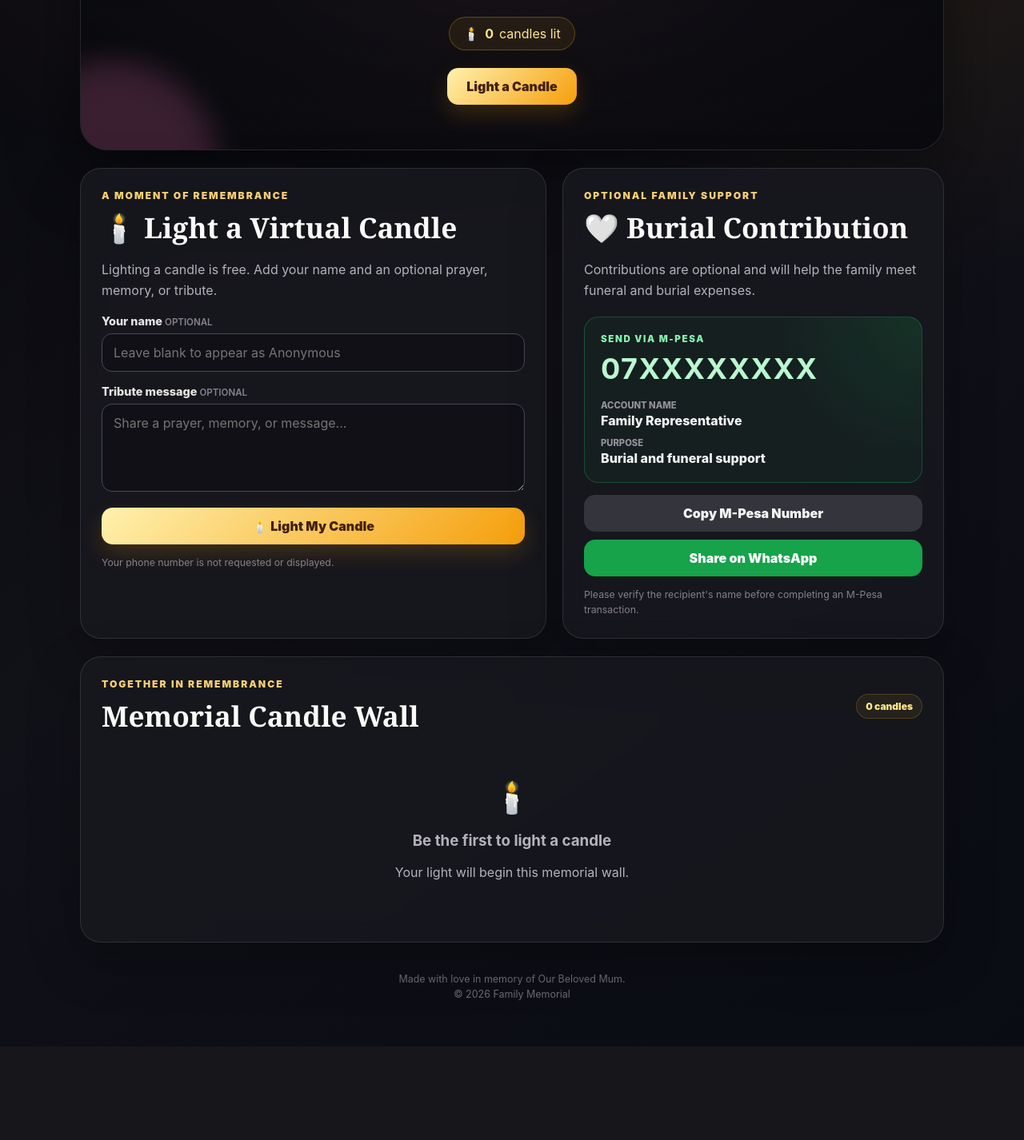
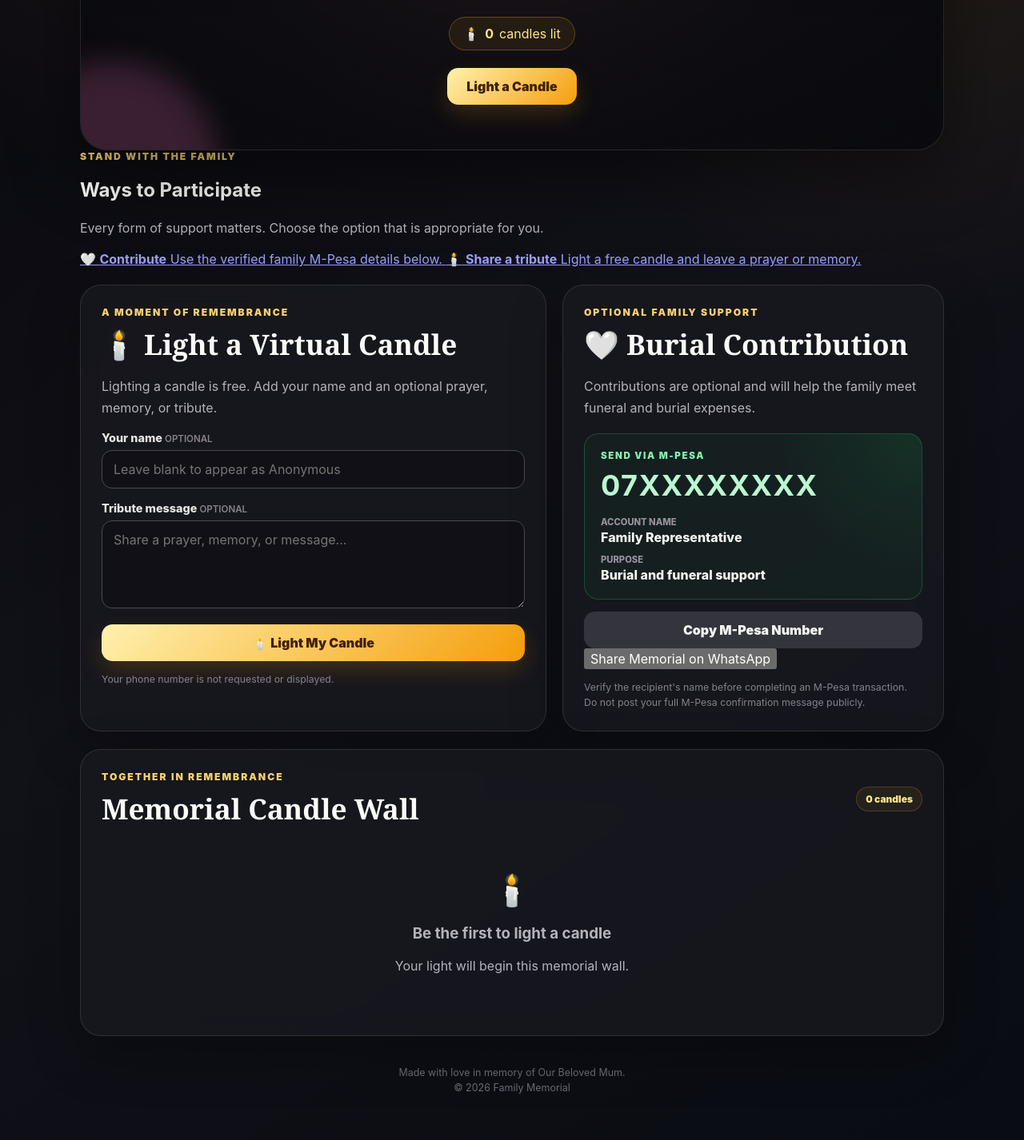
Before and after one commit to BasilOkoth/mum_memorial, a Flask app: page / in a window 1280 px wide. Shown: the part 493-1919 px from the top of the page at 80% size. Before the commit the page ends 1802 px from the top, so only its background shows below. Run offline with Flask 3, Linux system fonts and the light colour scheme; data that the repository does not hold is empty; some libraries are stand-ins or nearby versions.

Commit message:
Update index.html

```diff
--- a/templates/index.html
+++ b/templates/index.html
@@ -1,7 +1,7 @@
 {% extends "base.html" %}
 
 {% block body %}
-<main class="page-shell">
+<main class="page-shell has-mobile-actions">
     {% with notices = get_flashed_messages(with_categories=true) %}
         {% if notices %}
             <div class="notices" aria-live="polite">
@@ -43,9 +43,109 @@
                 candle{% if candle_count != 1 %}s{% endif %} lit
             </div>
 
-            <a class="primary-link" href="#light-candle">
-                Light a Candle
+            <div class="hero-actions">
+                {% if whatsapp_group_url %}
+                    <a
+                        class="whatsapp-primary-link"
+                        href="{{ whatsapp_group_url }}"
+                        target="_blank"
+                        rel="noopener noreferrer"
+                    >
+                        <span aria-hidden="true">💬</span>
+                        Join Contribution Group
+                    </a>
+                {% endif %}
+
+                <a class="primary-link hero-candle-link" href="#light-candle">
+                    Light a Candle
+                </a>
+            </div>
+        </div>
+    </section>
+
+    {% if whatsapp_group_url %}
+        <section class="card whatsapp-hub" id="family-group">
+            <div class="whatsapp-hub-copy">
+                <p class="section-kicker">Official family coordination</p>
+                <h2>Join the WhatsApp Support Group</h2>
+                <p class="muted">
+                    {{ family_update }}
+                </p>
+
+                <div class="group-name-badge">
+                    <span aria-hidden="true">💬</span>
+                    {{ whatsapp_group_name }}
+                </div>
+            </div>
+
+            <div class="whatsapp-hub-actions">
+                <a
+                    class="whatsapp-button link-button"
+                    href="{{ whatsapp_group_url }}"
+                    target="_blank"
+                    rel="noopener noreferrer"
+                >
+                    Join WhatsApp Group
+                </a>
+                <button
+                    class="secondary-button"
+                    type="button"
+                    onclick="copyGroupLink()"
+                >
+                    Copy Group Link
+                </button>
+            </div>
+        </section>
+    {% endif %}
+
+    <section class="support-options" aria-labelledby="support-options-title">
+        <div class="support-options-heading">
+            <p class="section-kicker">Stand with the family</p>
+            <h2 id="support-options-title">Ways to Participate</h2>
+            <p class="muted">
+                Every form of support matters. Choose the option that is
+                appropriate for you.
+            </p>
+        </div>
+
+        <div class="support-option-grid">
+            {% if whatsapp_group_url %}
+                <a
+                    class="support-option"
+                    href="{{ whatsapp_group_url }}"
+                    target="_blank"
+                    rel="noopener noreferrer"
+                >
+                    <span class="support-icon" aria-hidden="true">💬</span>
+                    <strong>Join the group</strong>
+                    <span>Receive official updates and coordinate support.</span>
+                </a>
+            {% endif %}
+
+            <a class="support-option" href="#contribute">
+                <span class="support-icon" aria-hidden="true">🤍</span>
+                <strong>Contribute</strong>
+                <span>Use the verified family M-Pesa details below.</span>
             </a>
+
+            <a class="support-option" href="#light-candle">
+                <span class="support-icon" aria-hidden="true">🕯️</span>
+                <strong>Share a tribute</strong>
+                <span>Light a free candle and leave a prayer or memory.</span>
+            </a>
+
+            {% if organizer_whatsapp_url %}
+                <a
+                    class="support-option"
+                    href="{{ organizer_whatsapp_url }}"
+                    target="_blank"
+                    rel="noopener noreferrer"
+                >
+                    <span class="support-icon" aria-hidden="true">🤝</span>
+                    <strong>Offer practical help</strong>
+                    <span>Ask about transport, food, logistics or other needs.</span>
+                </a>
+            {% endif %}
         </div>
     </section>
 
@@ -108,7 +208,7 @@
             </p>
         </article>
 
-        <article class="card support-card">
+        <article class="card support-card" id="contribute">
             <p class="section-kicker">Optional family support</p>
             <h2>🤍 Burial Contribution</h2>
             <p class="muted">
@@ -147,17 +247,40 @@
                 Copy M-Pesa Number
             </button>
 
+            {% if whatsapp_group_url %}
+                <a
+                    class="whatsapp-button link-button"
+                    href="{{ whatsapp_group_url }}"
+                    target="_blank"
+                    rel="noopener noreferrer"
+                >
+                    Join Group for Collection Updates
+                </a>
+            {% endif %}
+
+            {% if organizer_whatsapp_url %}
+                <a
+                    class="organizer-link"
+                    href="{{ organizer_whatsapp_url }}"
+                    target="_blank"
+                    rel="noopener noreferrer"
+                >
+                    Message the family organizer
+                </a>
+            {% endif %}
+
             <button
-                class="whatsapp-button"
+                class="share-button"
                 type="button"
                 onclick="shareOnWhatsApp()"
             >
-                Share on WhatsApp
+                Share Memorial on WhatsApp
             </button>
 
             <p class="privacy-note">
-                Please verify the recipient's name before completing an
-                M-Pesa transaction.
+                Verify the recipient's name before completing an M-Pesa
+                transaction. Do not post your full M-Pesa confirmation message
+                publicly.
             </p>
         </article>
     </section>
@@ -215,21 +338,60 @@
     </footer>
 </main>
 
+{% if whatsapp_group_url %}
+    <nav class="mobile-action-bar" aria-label="Memorial quick actions">
+        <a href="#light-candle">
+            <span aria-hidden="true">🕯️</span>
+            Light Candle
+        </a>
+        <a
+            class="mobile-whatsapp-action"
+            href="{{ whatsapp_group_url }}"
+            target="_blank"
+            rel="noopener noreferrer"
+        >
+            <span aria-hidden="true">💬</span>
+            Join Group
+        </a>
+    </nav>
+{% endif %}
+
 <div id="copyMessage" class="copy-message" role="status" aria-live="polite">
-    M-Pesa number copied
+    Copied
 </div>
 
 <script>
     const memorialName = {{ memorial_name|tojson }};
     const mpesaNumber = {{ mpesa_number|tojson }};
+    const whatsappGroupUrl = {{ whatsapp_group_url|tojson }};
 
-    async function copyMpesaNumber() {
+    async function copyText(value, successMessage, fallbackPrompt) {
         try {
-            await navigator.clipboard.writeText(mpesaNumber);
-            showCopyMessage("M-Pesa number copied");
+            await navigator.clipboard.writeText(value);
+            showCopyMessage(successMessage);
         } catch (error) {
-            window.prompt("Copy the M-Pesa number:", mpesaNumber);
+            window.prompt(fallbackPrompt, value);
         }
+    }
+
+    function copyMpesaNumber() {
+        copyText(
+            mpesaNumber,
+            "M-Pesa number copied",
+            "Copy the M-Pesa number:"
+        );
+    }
+
+    function copyGroupLink() {
+        if (!whatsappGroupUrl) {
+            return;
+        }
+
+        copyText(
+            whatsappGroupUrl,
+            "WhatsApp group link copied",
+            "Copy the WhatsApp group link:"
+        );
     }
 
     function showCopyMessage(message) {
@@ -243,16 +405,22 @@
     }
 
     function shareOnWhatsApp() {
-        const message = [
-            "Please join us in lighting a virtual candle in memory of",
-            memorialName + ".",
-            "Lighting a candle is free.",
-            "Burial support through the family's M-Pesa details is optional.",
+        const messageParts = [
+            "Please join us in remembering " + memorialName + ".",
+            "You may light a free virtual candle, share a tribute, or support",
+            "the family through the verified details on this memorial page.",
             window.location.href
-        ].join(" ");
+        ];
+
+        if (whatsappGroupUrl) {
+            messageParts.push(
+                "Official family WhatsApp group: " + whatsappGroupUrl
+            );
+        }
 
         const whatsappUrl =
-            "https://wa.me/?text=" + encodeURIComponent(message);
+            "https://wa.me/?text=" +
+            encodeURIComponent(messageParts.join(" "));
 
         window.open(whatsappUrl, "_blank", "noopener,noreferrer");
     }
```
